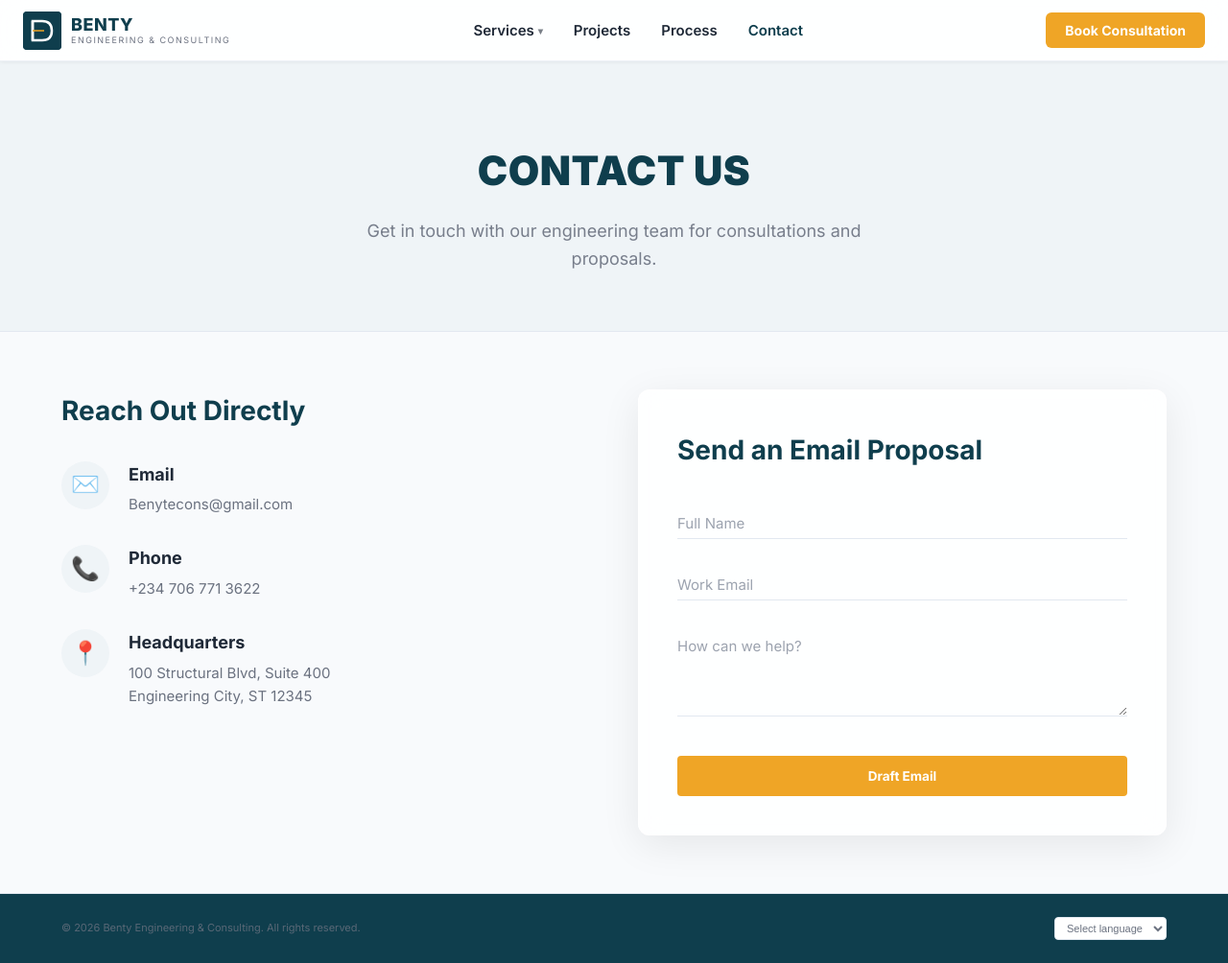
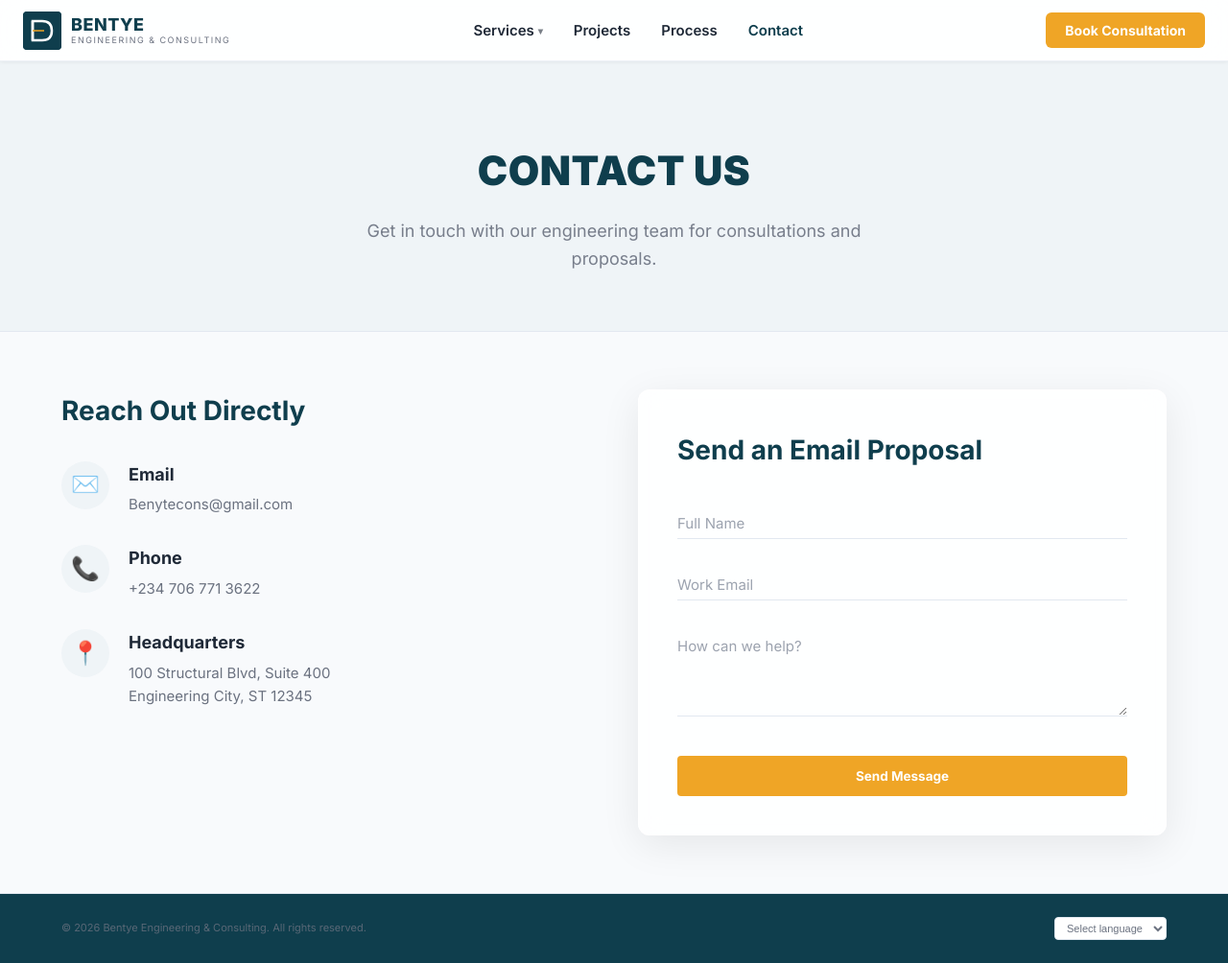
Before and after one commit to tgracempire-ship-it/Benty, a React (Vite) app: page /contact in a window 1280 px wide. Shown: the whole page at 96% size. Built offline with nearby package versions, Linux system fonts and the light colour scheme.

Commit message:
Change to Bentye and implement FormSubmit direct email routing

```diff
--- a/index.html
+++ b/index.html
@@ -4,8 +4,8 @@
     <meta charset="UTF-8" />
     <link rel="icon" type="image/svg+xml" href="/favicon.svg" />
     <meta name="viewport" content="width=device-width, initial-scale=1.0" />
-    <meta name="description" content="Benty Engineering & Consulting — Expert Civil, Structural Engineering, and Project Management." />
-    <title>BENTY Engineering & Consulting</title>
+    <meta name="description" content="Bentye Engineering & Consulting — Expert Civil, Structural Engineering, and Project Management." />
+    <title>BENTYE Engineering & Consulting</title>
   </head>
   <body>
     <div id="root"></div>
--- a/src/components/ContactModal.tsx
+++ b/src/components/ContactModal.tsx
@@ -38,26 +38,6 @@ export default function ContactModal({ type, onClose }: ContactModalProps) {
     }));
   };
 
-  const handleSubmit = (e: React.FormEvent) => {
-    e.preventDefault();
-
-    // Construct the email
-    const subject = encodeURIComponent(`New Engineering Inquiry from ${formData.name}`);
-    const body = encodeURIComponent(`Name: ${formData.name}\nEmail: ${formData.email}\nCompany: ${formData.company}\n\nProject Details:\n${formData.message}`);
-
-    const mailtoUrl = `mailto:Benytecons@gmail.com?subject=${subject}&body=${body}`;
-
-    const btn = document.getElementById('submit-btn');
-    if (btn) {
-      btn.textContent = 'Opening Email...';
-
-      setTimeout(() => {
-        window.location.href = mailtoUrl;
-        handleClose();
-      }, 600);
-    }
-  };
-
   if (!type) return null;
 
   const title = type === 'consultation'
@@ -73,11 +53,15 @@ export default function ContactModal({ type, onClose }: ContactModalProps) {
           Fill out the form below and our engineering team will get back to you within 24 hours.
         </p>
 
-        <form className="modal-form animated-form" onSubmit={handleSubmit}>
+        <form className="modal-form animated-form" action="https://formsubmit.co/Benytecons@gmail.com" method="POST">
+          <input type="hidden" name="_subject" value={`New Inquiry: ${title}`} />
+          <input type="hidden" name="_captcha" value="true" />
+
           <div className="form-group floating-label-group">
             <input
               type="text"
               id="name"
+              name="name"
               required
               value={formData.name}
               onChange={handleChange}
@@ -91,6 +75,7 @@ export default function ContactModal({ type, onClose }: ContactModalProps) {
             <input
               type="email"
               id="email"
+              name="email"
               required
               value={formData.email}
               onChange={handleChange}
@@ -104,6 +89,7 @@ export default function ContactModal({ type, onClose }: ContactModalProps) {
             <input
               type="text"
               id="company"
+              name="company"
               required
               value={formData.company}
               onChange={handleChange}
@@ -116,6 +102,7 @@ export default function ContactModal({ type, onClose }: ContactModalProps) {
           <div className="form-group floating-label-group">
             <textarea
               id="message"
+              name="message"
               rows={3}
               required
               value={formData.message}
--- a/src/components/Footer.tsx
+++ b/src/components/Footer.tsx
@@ -3,7 +3,7 @@ export default function Footer() {
     <footer className="footer-strip" style={{ background: 'var(--teal)', color: 'white', padding: '24px 0' }}>
       <div className="container" style={{ display: 'flex', justifyContent: 'space-between', alignItems: 'center', fontSize: '14px' }}>
         <div className="footer-text">
-          <p style={{ margin: 0, opacity: 0.8 }}>&copy; 2026 Benty Engineering & Consulting. All rights reserved.</p>
+          <p style={{ margin: 0, opacity: 0.8 }}>&copy; 2026 Bentye Engineering & Consulting. All rights reserved.</p>
         </div>
         <select className="lang-select" aria-label="Language selector">
           <option>Select language</option>
--- a/src/components/Navbar.tsx
+++ b/src/components/Navbar.tsx
@@ -28,7 +28,7 @@ export default function Navbar({ onOpenModal }: NavbarProps) {
           </svg>
         </div>
         <div>
-          <div className="brand-text-top">BENTY</div>
+          <div className="brand-text-top">BENTYE</div>
           <div className="brand-text-bottom">Engineering &amp; Consulting</div>
         </div>
       </Link>
--- a/src/data/firmData.ts
+++ b/src/data/firmData.ts
@@ -1,6 +1,6 @@
 import type { FaqItem, Metric, TrustItem } from '../types';
 
-export const firmName = 'Benty Engineering & Consulting';
+export const firmName = 'Bentye Engineering & Consulting';
 export const firmTagline = 'Engineering Precision. Structural Integrity. Project Delivery.';
 export const firmSubtitle =
   'Expert Civil, Structural Engineering, and Project Management for your critical infrastructure. Ensure safety and compliance.';
--- a/src/pages/ContactPage.tsx
+++ b/src/pages/ContactPage.tsx
@@ -7,14 +7,6 @@ export default function ContactPage() {
 
   const handleChange = (e: React.ChangeEvent<HTMLInputElement | HTMLTextAreaElement>) => {
     setFormData(prev => ({ ...prev, [e.target.id]: e.target.value }));
-  };
-
-  const handleEmailSubmit = (e: React.FormEvent) => {
-    e.preventDefault();
-    const subject = encodeURIComponent(`New Inquiry from ${formData.name} - ${formData.email}`);
-    const body = encodeURIComponent(`Name: ${formData.name}\nEmail: ${formData.email}\n\nMessage:\n${formData.message}`);
-    const url = `mailto:${contactEmail}?subject=${subject}&body=${body}`;
-    window.location.href = url;
   };
 
   return (
@@ -60,31 +52,33 @@ export default function ContactPage() {
            {/* Embedded Form */}
            <div className="contact-form-card">
               <h2>Send an Email Proposal</h2>
-              <form className="modal-form animated-form" onSubmit={handleEmailSubmit}>
+              <form className="modal-form animated-form" action={`https://formsubmit.co/${contactEmail}`} method="POST">
+                <input type="hidden" name="_subject" value="New Inquiry from Website Contact Page" />
+                <input type="hidden" name="_captcha" value="true" />
+
                 <div className="form-group floating-label-group">
-                  <input type="text" id="name" required className="floating-input" value={formData.name} onChange={handleChange} />
+                  <input type="text" id="name" name="name" required className="floating-input" value={formData.name} onChange={handleChange} />
                   <label htmlFor="name" className="floating-label">Full Name</label>
                   <span className="input-highlight"></span>
                 </div>
 
                 <div className="form-group floating-label-group">
-                  <input type="email" id="email" required className="floating-input" value={formData.email} onChange={handleChange} />
+                  <input type="email" id="email" name="email" required className="floating-input" value={formData.email} onChange={handleChange} />
                   <label htmlFor="email" className="floating-label">Work Email</label>
                   <span className="input-highlight"></span>
                 </div>
 
                 <div className="form-group floating-label-group">
-                  <textarea id="message" rows={4} required className="floating-textarea" value={formData.message} onChange={handleChange}></textarea>
+                  <textarea id="message" name="message" rows={4} required className="floating-textarea" value={formData.message} onChange={handleChange}></textarea>
                   <label htmlFor="message" className="floating-label">How can we help?</label>
                   <span className="input-highlight"></span>
                 </div>
 
                 <button type="submit" className="btn-primary btn-animate-click" style={{ width: '100%', marginTop: '10px' }}>
-                  Draft Email
+                  Send Message
                 </button>
               </form>
            </div>
-
         </div>
       </div>
 
```
